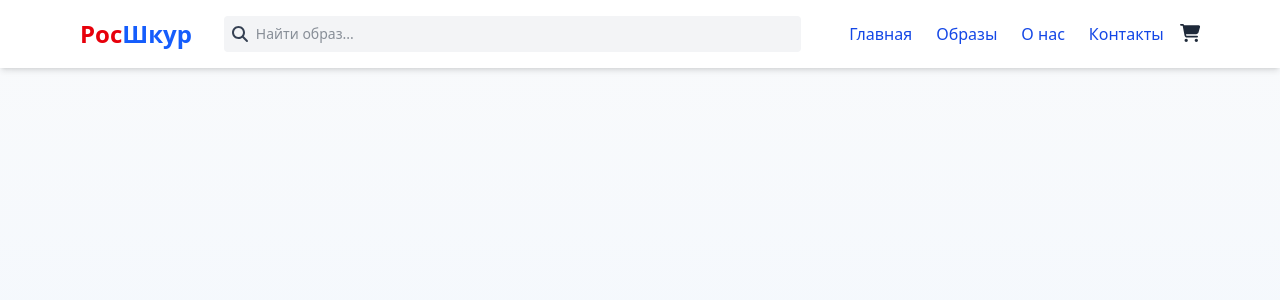
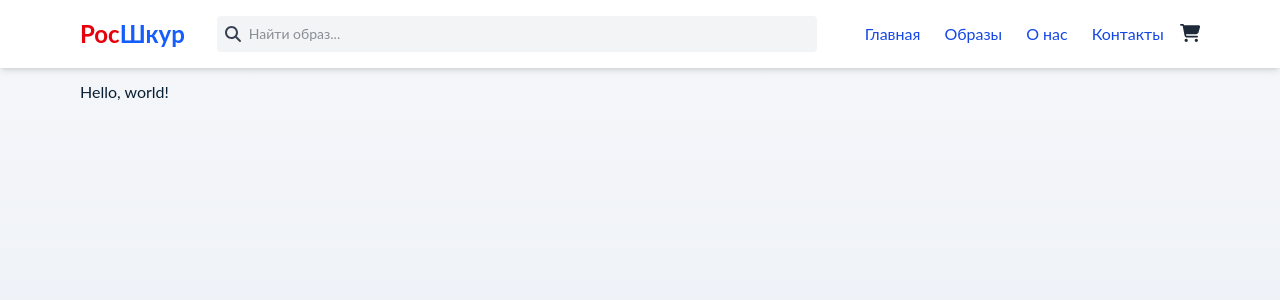
Before and after one commit to comfyrandom/rus-skin, a React (Vite) app: page /products in a window 1280 px wide. Shown: the top 300 px of the page. Built offline with nearby package versions, Linux system fonts and the light colour scheme.

Commit message:
Добавил MainContent

```diff
--- a/src/App.jsx
+++ b/src/App.jsx
@@ -1,14 +1,15 @@
-import './App.css'
 import Header from "./components/header/Header.jsx";
 import {BrowserRouter} from "react-router-dom";
+import MainContent from "./components/MainContent.jsx";
 
 function App() {
 
     return (
         <BrowserRouter>
-            <div className="min-h-screen bg-gradient-to-b from-gray-50 to-blue-50">
-                <Header/>
-            </div>
+            <Header/>
+            <MainContent>
+                <h1>Hello, world!</h1>
+            </MainContent>
         </BrowserRouter>
     )
 }
--- /dev/null
+++ b/src/components/MainContent.jsx
@@ -0,0 +1,11 @@
+import React from 'react';
+
+const MainContent = ({ children }) => {
+    return (
+        <div className="main-content container mx-auto px-4 md:px-16 lg:px-20 lg:max-w-[1366px] mt-20 flex-1">
+            {children}
+        </div>
+    );
+};
+
+export default MainContent;
--- a/src/index.css
+++ b/src/index.css
@@ -1 +1,17 @@
 @import "tailwindcss";
+
+html {
+    height: 100%;
+}
+
+body {
+    margin: 0;
+    padding: 0;
+    font-family: Lato, Arial, sans-serif, -apple-system;
+    color: #0b1f33;
+    background-size: cover;
+    background: linear-gradient(180deg, #f5f7fa 0%, #e6ebf5 100%) fixed;
+    display: flex;
+    flex-direction: column;
+    min-height: 100vh;
+}
```
Also changed, not shown: src/App.css (deleted).
